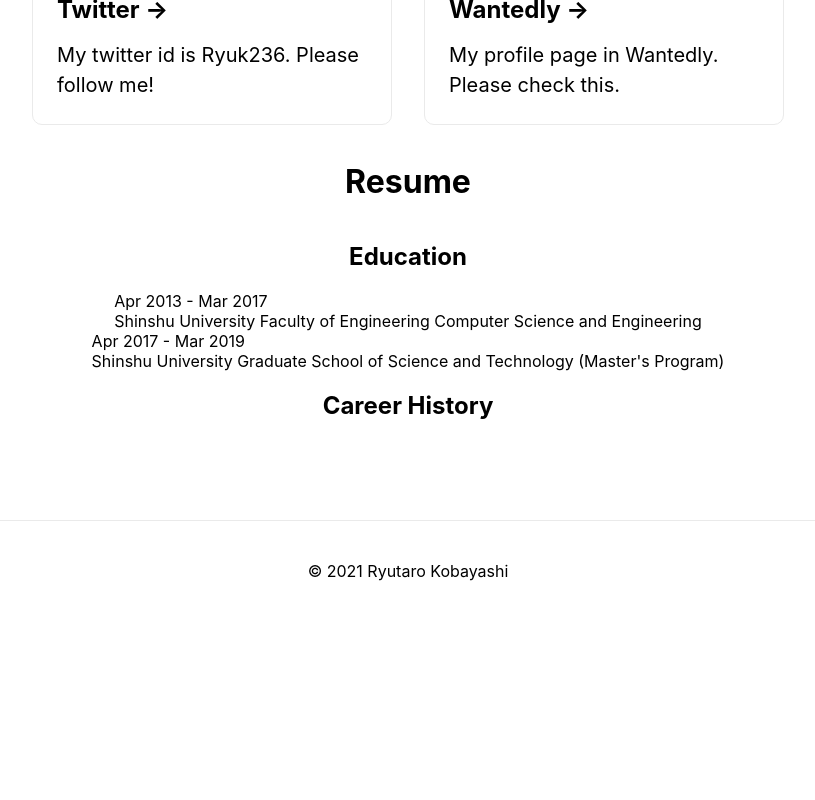
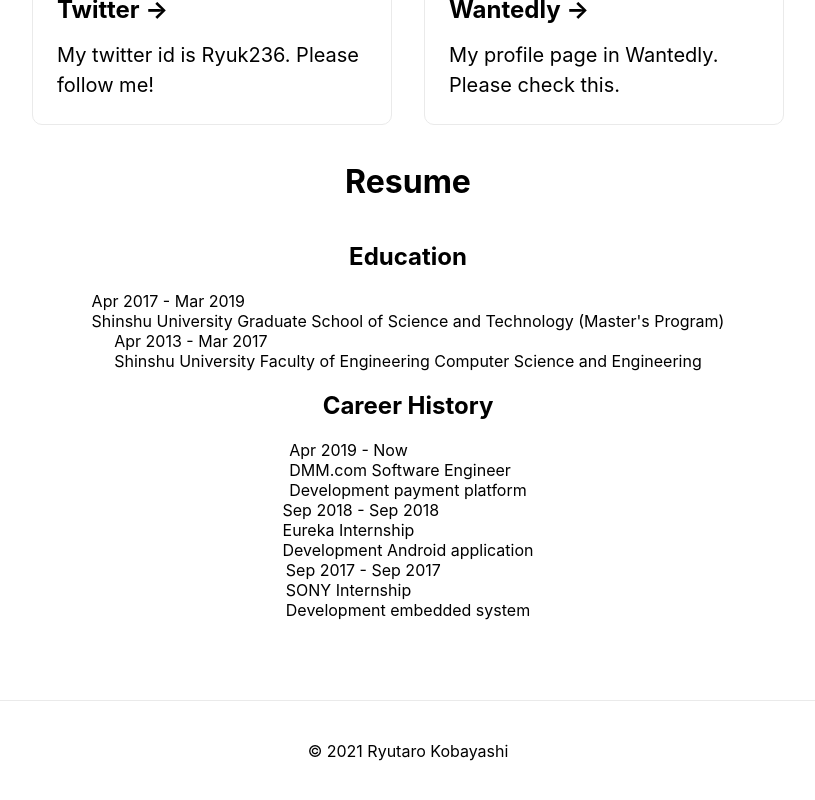
Before and after one commit to Ryu236/portfolio, a Next.js app: page / in a window 1280 px wide. Shown: the part 717-1517 px from the top of the page, without its empty margins (232-1047 px from the left). Before the commit the page ends 1337 px from the top, so only its background shows below. Built offline with nearby package versions, Linux system fonts and the light colour scheme; no server answers.

Commit message:
:+1: feat(resume): add career history about internship

```diff
--- a/components/parts/resume.tsx
+++ b/components/parts/resume.tsx
@@ -6,16 +6,34 @@ export const Resume: React.FC<{}> = () => {
       <h1>Resume</h1>
       <h2>Education</h2>
       <div>
+        Apr 2017 - Mar 2019 <br />
+        Shinshu University Graduate School of Science and Technology
+        (Master&#39;s Program)
+      </div>
+      <div>
         Apr 2013 - Mar 2017 <br />
         Shinshu University Faculty of Engineering Computer Science and
         Engineering
       </div>
+      <h2>Career History</h2>
       <div>
-        Apr 2017 - Mar 2019 <br />
-        Shinshu University Graduate School of Science and Technology
-        (Master&#39;s Program)
+        Apr 2019 - Now <br />
+        DMM.com Software Engineer
+        <br />
+        Development payment platform
       </div>
-      <h2>Career History</h2>
+      <div>
+        Sep 2018 - Sep 2018 <br />
+        Eureka Internship
+        <br />
+        Development Android application
+      </div>
+      <div>
+        Sep 2017 - Sep 2017 <br />
+        SONY Internship
+        <br />
+        Development embedded system
+      </div>
     </>
   )
 }
```
